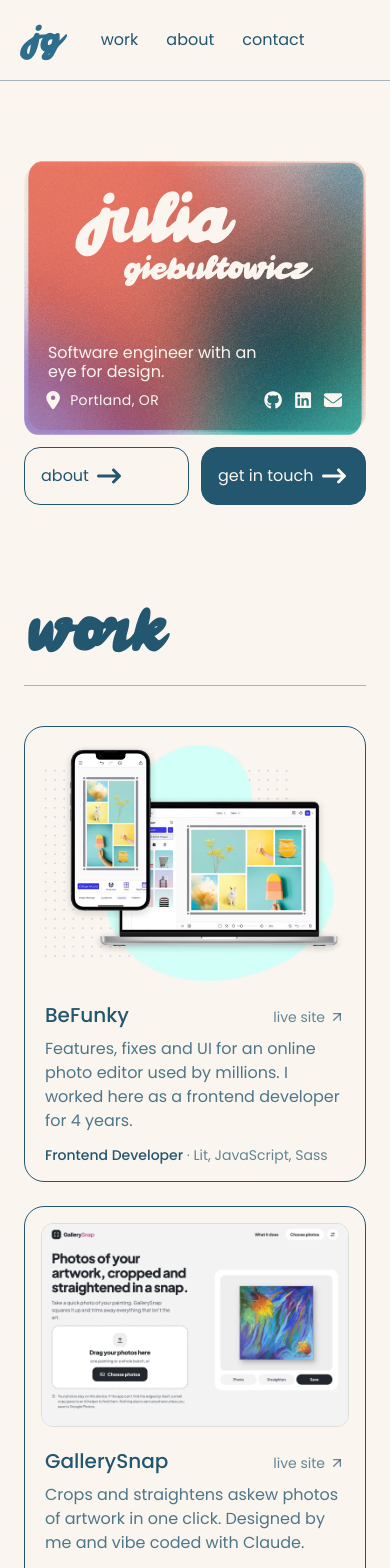
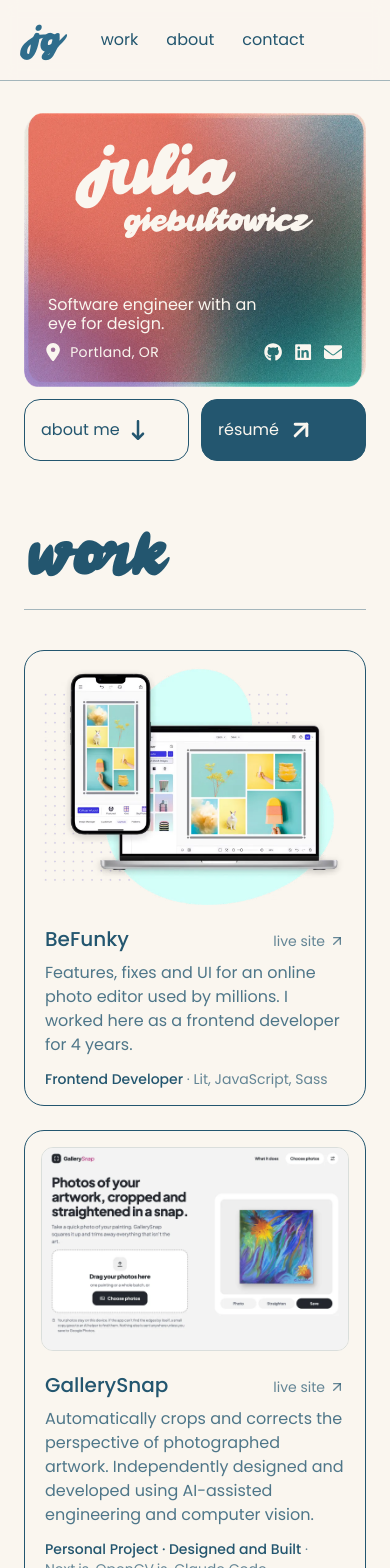
Before and after one commit to gabibble/julia-portfolio, a Next.js app: page / in a window 390 px wide. Shown: the top 1568 px of the page. Built offline with nearby package versions, Linux system fonts and the light colour scheme.

Commit message:
updat buttons add resume

```diff
--- a/app/components/About.tsx
+++ b/app/components/About.tsx
@@ -62,7 +62,7 @@ export default function About() {
   return (
     <section
       id='about'
-      className='mx-auto my-24 w-full max-w-[calc(72rem+3rem)] px-6 md:my-32'
+      className='mx-auto my-16 w-full max-w-[calc(72rem+3rem)] px-6 md:my-32'
     >
       <div className='grid grid-cols-1 gap-10 md:grid-cols-[4fr_3fr] md:items-center'>
         <div>
@@ -79,7 +79,7 @@ export default function About() {
             idea through release.
           </p>
         </div>
-        <div className='relative mx-auto aspect-square w-full max-w-sm overflow-hidden rounded-full'>
+        <div className='relative mx-auto aspect-square w-full max-w-64 overflow-hidden rounded-full sm:max-w-sm'>
           <img
             className='absolute inset-0 h-full w-full object-cover'
             src='/images/julia-riso.webp'
--- a/app/components/Contact.tsx
+++ b/app/components/Contact.tsx
@@ -22,9 +22,9 @@ export default function Contact() {
   return (
     <section
       id='contact'
-      className='mx-auto mt-24 w-full max-w-[calc(72rem+3rem)] px-6 pb-24 md:mt-32'
+      className='mx-auto mt-16 w-full max-w-[calc(72rem+3rem)] px-6 pb-16 md:mt-32'
     >
-      <div className='flex flex-col gap-8 rounded-[20px] bg-teal px-8 py-12 text-cream md:flex-row md:items-center md:justify-between md:px-16 md:py-20'>
+      <div className='flex flex-col gap-8 rounded-[20px] bg-teal px-6 py-12 text-cream sm:px-8 md:flex-row md:items-center md:justify-between md:px-16 md:py-20'>
         <h2 className='flex flex-col self-center font-script text-6xl leading-none md:self-auto md:text-8xl'>
           <span>get in</span>
           <span className='ml-[1.3em]'>touch</span>
@@ -38,7 +38,7 @@ export default function Contact() {
                 rel={
                   href.startsWith('http') ? 'noopener noreferrer' : undefined
                 }
-                className='flex items-center gap-3 text-lg break-all underline-offset-4 hover:underline'
+                className='flex items-center gap-3 text-base [overflow-wrap:anywhere] underline-offset-4 hover:underline sm:text-lg'
               >
                 <Icon className='size-6 shrink-0' />
                 {label}
--- /dev/null
+++ b/app/components/Footer.tsx
@@ -0,0 +1,18 @@
+export default function Footer() {
+  return (
+    <footer className='mx-auto w-full max-w-[calc(72rem+3rem)] px-6 pb-10'>
+      <p className='border-t border-ink/40 pt-6 text-center text-sm'>
+        Designed and coded by Julia Giebultowicz ·{' '}
+        <a
+          href='https://github.com/gabibble/julia-portfolio'
+          target='_blank'
+          rel='noopener noreferrer'
+          className='whitespace-nowrap underline underline-offset-4 hover:text-coral'
+        >
+          view the code
+        </a>{' '}
+        · 2026
+      </p>
+    </footer>
+  );
+}
--- a/app/components/Hero.tsx
+++ b/app/components/Hero.tsx
@@ -4,14 +4,16 @@ import {
   FaEnvelope,
   FaLocationDot,
   FaArrowRightLong,
+  FaArrowDownLong,
 } from 'react-icons/fa6';
+import { FiArrowUpRight } from 'react-icons/fi';
 
 export default function Hero() {
   const buttonClass =
     'flex items-center gap-2 whitespace-nowrap border border-ink rounded-2xl p-4 text-base sm:gap-3 sm:text-lg lg:p-6 lg:text-xl lift';
 
   return (
-    <div className='mx-auto mt-20 mb-16 grid w-full max-w-[calc(72rem+3rem)] grid-cols-1 gap-3 px-6 md:mt-24 md:grid-cols-[4fr_3fr]'>
+    <div className='mx-auto mt-8 mb-16 grid w-full max-w-[calc(72rem+3rem)] grid-cols-1 gap-3 px-6 md:mt-24 md:grid-cols-[4fr_3fr]'>
       <section className='@container aspect-[5/4] bg-[url(/images/riso-card-bg.webp)] bg-size-[100%_100%] bg-center bg-no-repeat text-cream sm:aspect-[1160/743]'>
         <div className='flex h-full flex-col justify-between p-[7cqw] pt-[4cqw]'>
           <h1 className='mx-auto flex flex-col pt-[3cqw] font-script'>
@@ -58,10 +60,15 @@ export default function Hero() {
       </section>
       <section className='grid grid-cols-2 gap-3'>
         <a href='#about' className={buttonClass}>
-          about <FaArrowRightLong className='size-6' />
+          about me <FaArrowDownLong className='size-5' />
         </a>
-        <a href='#contact' className={`${buttonClass} bg-ink text-cream`}>
-          get in touch <FaArrowRightLong className='size-6' />
+        <a
+          href='/julia-giebultowicz-resume.pdf'
+          target='_blank'
+          rel='noopener noreferrer'
+          className={`${buttonClass} bg-ink text-cream`}
+        >
+          résumé <FiArrowUpRight className='size-7' strokeWidth={2.5} />
         </a>
       </section>
       <div className='relative col-start-2 row-span-2 row-start-1 hidden overflow-hidden rounded-3xl border md:block'>
--- a/app/components/Projects.tsx
+++ b/app/components/Projects.tsx
@@ -5,7 +5,7 @@ export default function Projects() {
   return (
     <section
       id='work'
-      className='mx-auto my-24 w-full max-w-[calc(72rem+3rem)] px-6 md:my-32'
+      className='mx-auto my-16 w-full max-w-[calc(72rem+3rem)] px-6 md:my-32'
     >
       <h2 className='border-b border-ink/40 pb-6 font-script text-6xl md:text-7xl'>
         work
--- a/app/data/projects.ts
+++ b/app/data/projects.ts
@@ -31,9 +31,9 @@ export const projects: Project[] = [
   {
     title: 'GallerySnap',
     blurb:
-      'Crops and straightens askew photos of artwork in one click. Designed by me and vibe coded with Claude.',
+      'Automatically crops and corrects the perspective of photographed artwork. Independently designed and developed using AI-assisted engineering and computer vision.',
     role: 'Personal Project · Designed and Built',
-    stack: 'Next.js, OpenCV.js',
+    stack: 'Next.js, OpenCV.js, Claude Code',
     linkLabel: 'live site',
     href: 'https://www.gallerysnap.app/',
     image: '/images/projects/gallerysnap.webp',
@@ -73,7 +73,7 @@ export const projects: Project[] = [
   {
     title: 'Gradient Generator',
     blurb:
-      'Build a linear, radial or conic gradient, then copy the CSS or download a PNG. My design, vibe coded with Claude.',
+      'An interactive design tool for creating, customizing and exporting CSS gradients. Designed and built using an AI-assisted development workflow.',
     role: 'Personal Project · Designed and Built',
     stack: 'JavaScript, HTML, CSS',
     linkLabel: 'live site',
--- a/app/page.tsx
+++ b/app/page.tsx
@@ -3,6 +3,7 @@ import Hero from './components/Hero';
 import Projects from './components/Projects';
 import About from './components/About';
 import Contact from './components/Contact';
+import Footer from './components/Footer';
 
 export default function Home() {
   return (
@@ -12,6 +13,7 @@ export default function Home() {
       <Projects />
       <About />
       <Contact />
+      <Footer />
     </>
   );
 }
```
Also changed, not shown: public/images/projects/befunky-editor.webp, 1 other file (tests, documents, lock files or other folders).
